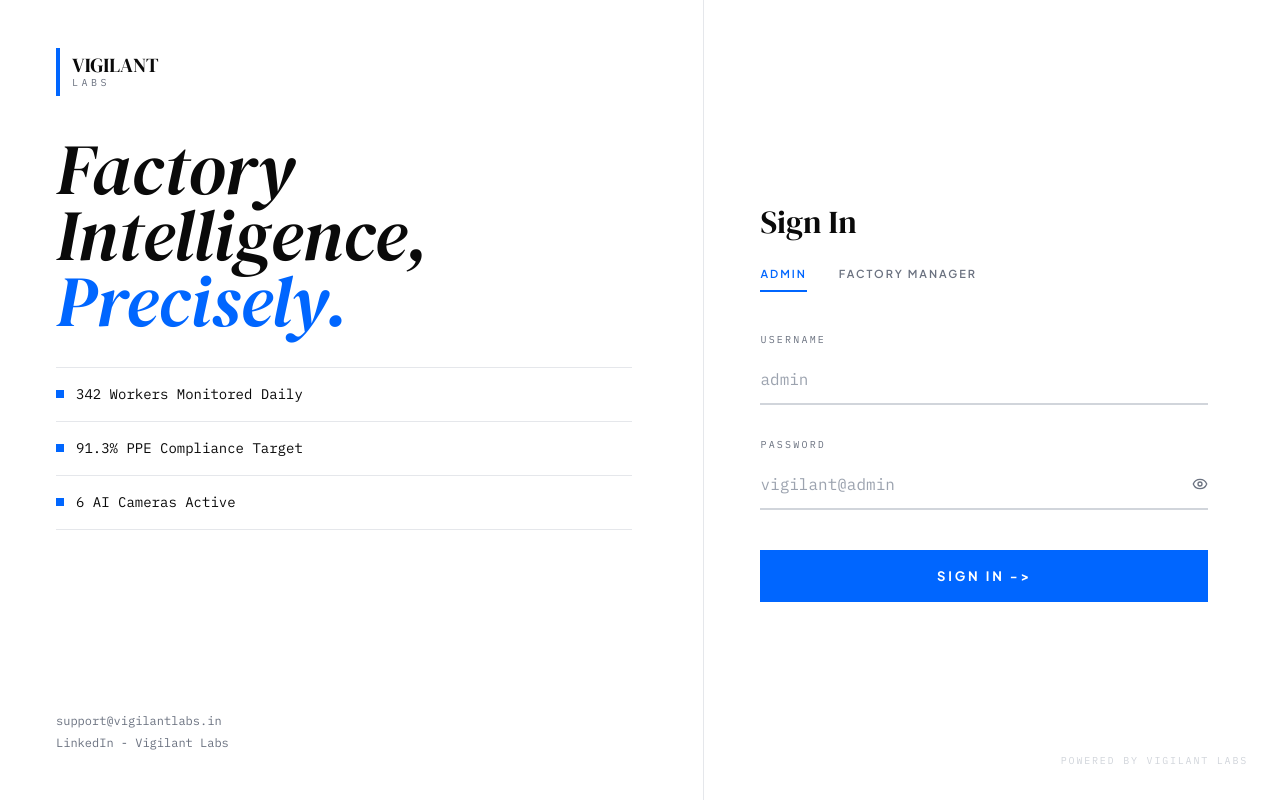
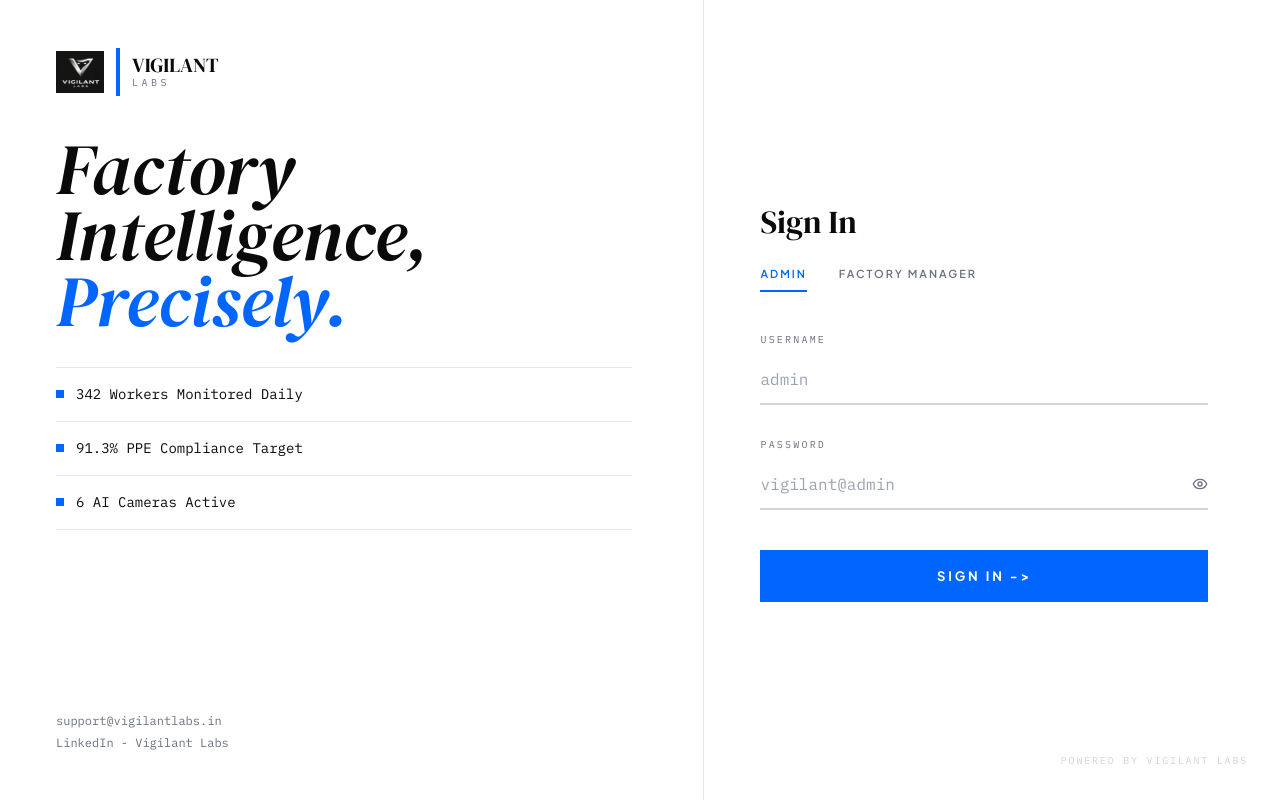
Before and after one commit to Bhurva6/vl-frontend, a React (Vite) app: page /login in a window 1280 px wide. Built offline with nearby package versions, Linux system fonts and the light colour scheme.

Commit message:
add logo

```diff
--- a/src/pages/LoginPage.tsx
+++ b/src/pages/LoginPage.tsx
@@ -47,6 +47,7 @@ const LoginPage = () => {
       <section className="flex flex-col justify-between px-8 py-10 lg:px-14 lg:py-12">
         <div className="space-y-10">
           <div className="flex items-center gap-3">
+            <img src="/icon.png" alt="Vigilant Labs icon" className="h-12 w-12 object-contain" />
             <span className="h-12 w-1 bg-[#0066FF]" />
             <div>
               <p className="font-display text-[20px] leading-none text-[#0A0A0A]">VIGILANT</p>
```
Also changed, not shown: public/icon.png (added).
